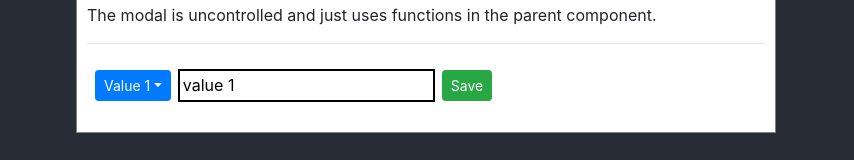
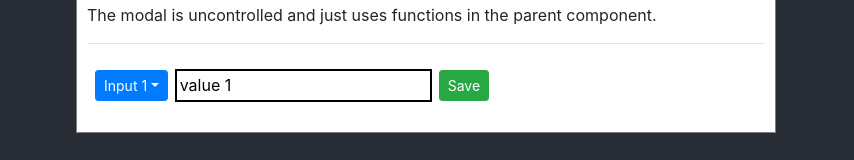
Before and after one commit to mklosterboer/hooks-demo, a React (Create React App) app: page / in a window 1280 px wide. Both pictures are taken after a click on the button "Basic useReducer". Shown: the part 473-633 px from the top of the page, without its empty margins (214-1068 px from the left). Built offline with nearby package versions, Linux system fonts and the light colour scheme.

Commit message:
minor formatting clean up in BasicUseReducer

```diff
--- a/src/Examples/BasicUseReducer.tsx
+++ b/src/Examples/BasicUseReducer.tsx
@@ -31,7 +31,7 @@ const intialState: State = {
 const BasicUseReducer = () => {
     const [state, dispatch] = useReducer(reducer, intialState);
 
-    const handleSelection = (idx: number) => {
+    const handleSelection = (idx: number): void => {
         if (state.currentValueIdx !== idx) {
             if (state.inputDirty) {
                 dispatch({ type: 'openModal', newSelectionIdx: idx });
@@ -41,25 +41,23 @@ const BasicUseReducer = () => {
         }
     }
 
-    const dropDownItems = state.values.map((value, idx) => (
-        <Dropdown.Item
-            key={idx}
-            onClick={() => handleSelection(idx)}
-            active={idx === state.currentValueIdx}
-        >
-            Value {idx + 1}
-        </Dropdown.Item>
-    ));
-
     return (
         <>
             <div className="form-container">
                 <DropdownButton
                     size="sm"
                     id="valueDropDown"
-                    title={`Value ${state.currentValueIdx + 1}`}
+                    title={`Input ${state.currentValueIdx + 1}`}
                 >
-                    {dropDownItems}
+                    {state.values.map((value, idx) => (
+                        <Dropdown.Item
+                            key={idx}
+                            onClick={() => handleSelection(idx)}
+                            active={idx === state.currentValueIdx}
+                        >
+                            Input {idx + 1}
+                        </Dropdown.Item>
+                    ))}
                 </DropdownButton>
                 <input
                     type="text"
@@ -123,10 +121,13 @@ const basicUseReducerDesc = (
     <div>
         useReducer can be used to be more declarative with state changes. <br /><br />
         Instead of modifying state varibles directly in the component, you 'dispatch' actions to a
-        reducer which contains state. The reducer then makes the changes and returns the new state back to the component;<br /><br />
-        In this example, the drop down selector will switch an input between three values that can be saved.
-        If you try to switch to the other values without saving, you will get a modal that warns you you will lose the data and offers to continue or cancel. <br /><br />
-        This helps to describe what you are trying to do and seperate it from actually doing it, i.e. modifying state. <br /><br />
+        reducer which contains state. The reducer then makes the changes and returns the new state
+        back to the component;<br /><br />
+        In this example, the drop down selector will switch an input between three values that can
+        be saved. If you try to switch to the other values without saving, you will get a modal
+        that warns you you will lose the data and offers to continue or cancel. <br /><br />
+        This helps to describe what you are trying to do and seperate it from actually doing it,
+        i.e. modifying state. <br /><br />
         The modal is uncontrolled and just uses functions in the parent component.
     </div>
 );
```
